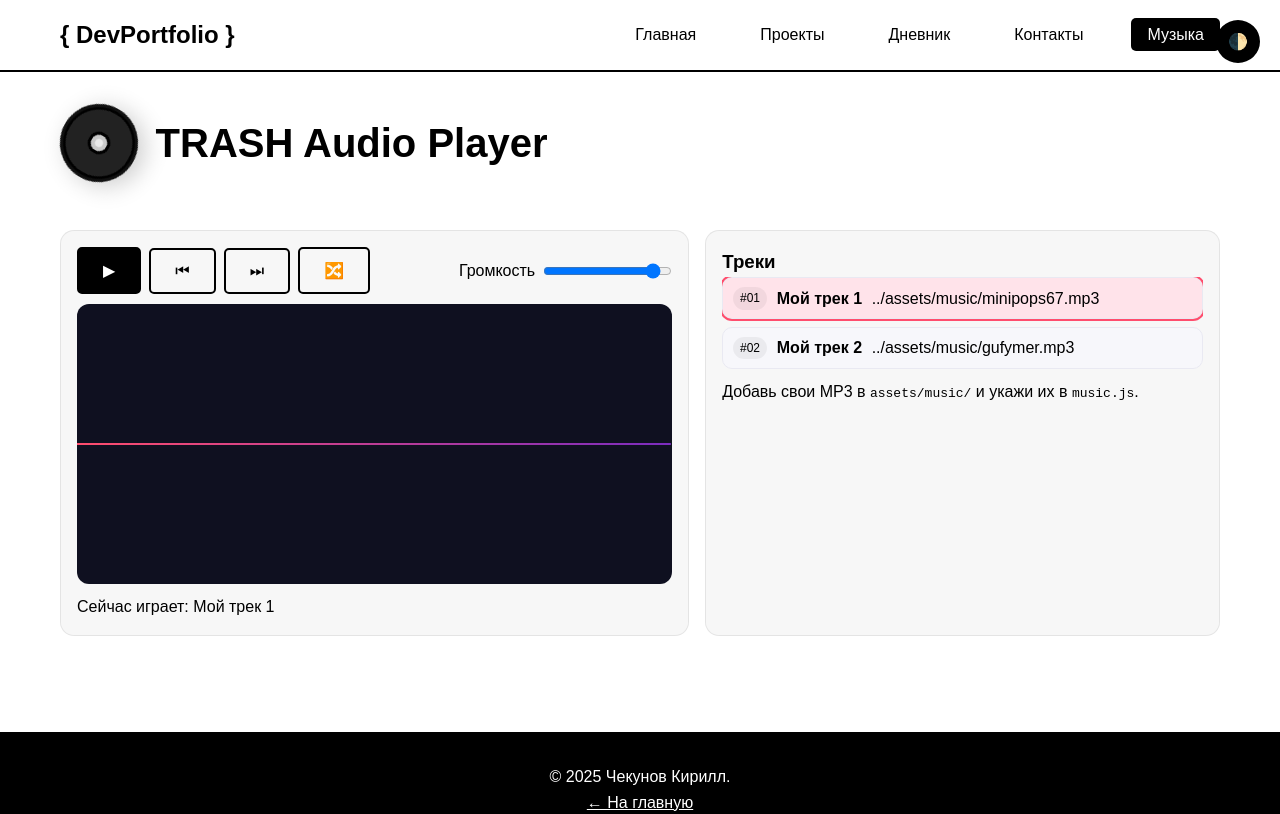
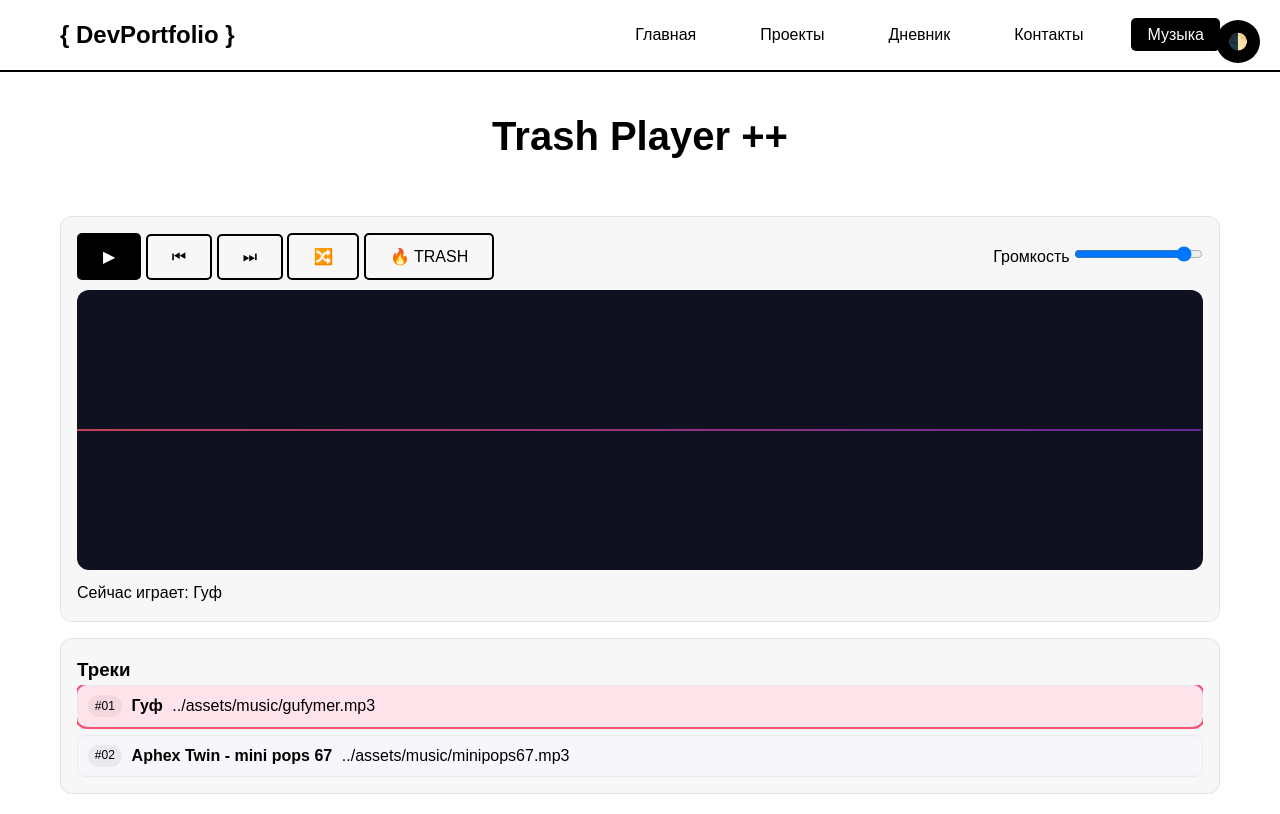
Before and after one commit to neponyaten/baseproject, a plain HTML site: page pages/music.html in a window 1280 px wide. Shown: the top 814 px of the page. Drawn offline with Linux system fonts and the light colour scheme.

Commit message:
upd music

```diff
--- a/pages/music.html
+++ b/pages/music.html
@@ -3,37 +3,20 @@
 <head>
   <meta charset="UTF-8">
   <meta name="viewport" content="width=device-width, initial-scale=1.0">
-  <title>DEV NEPONYATEN — Trash Player</title>
+  <title>DEV NEPONYATEN — Trash Player ++</title>
   <link rel="stylesheet" href="../styles/styles.css">
   <style>
-    :root{ --accent:#ff4d6d; }
-    body { overflow-x:hidden; }
-    .player-wrap{ display:grid; gap:1rem; grid-template-columns: 1fr; }
-    @media(min-width:900px){ .player-wrap{ grid-template-columns: 1.1fr .9fr; } }
-    .panel{ background: rgba(0,0,0,.03); border: 1px solid rgba(0,0,0,.08); border-radius: 14px; padding: 1rem; }
-    .controls{ display:flex; gap:.5rem; flex-wrap:wrap; align-items:center; }
-    .disc{ width:78px; height:78px; border-radius:50%; background:
-      radial-gradient(circle at 50% 50%, #000 0 20%, #222 21% 60%, #000 61% 100%);
-      position:relative; box-shadow: inset 0 0 0 3px #111, 0 8px 24px rgba(0,0,0,.2);
-      animation: spin 6s linear infinite; margin-right:.5rem;
-    }
-    .disc::after{ content:''; position:absolute; inset:50% auto auto 50%; width:16px;height:16px; background:#eaeaea;
-      transform: translate(-50%, -50%); border-radius:50%; box-shadow: inset 0 0 0 4px #c9c9c9; }
-    @keyframes spin{ to{ transform: rotate(360deg); } }
-    .canvas-wrap{ position:relative; border-radius:12px; overflow:hidden; background:#0f1020; }
+    .panel{ background: rgba(0,0,0,.03); border:1px solid rgba(0,0,0,.08); border-radius:12px; padding:1rem; }
+    .controls{ display:flex; gap:.5rem; align-items:center; flex-wrap:wrap; justify-content:space-between; }
+    .tracklist{ display:flex; flex-direction:column; gap:.5rem; max-height:420px; overflow:auto; }
+    .track{ display:flex; gap:.6rem; align-items:center; padding:.45rem .6rem; border-radius:10px; border:1px solid #e9e9f2; background:#f7f7fb; cursor:pointer; }
+    .track.active{ outline:2px solid #ff4d6d; background:#ffe3ea; }
+    .pill{ font-size:.75rem; padding:.1rem .45rem; border-radius:999px; background:#0000000d; }
+    .canvas-wrap{ border-radius:12px; overflow:hidden; background:#0f1020; }
     #wave{ width:100%; height:280px; display:block; }
-    .tracklist{ display:flex; flex-direction:column; gap:.5rem; max-height:420px; overflow:auto; }
-    .track{ display:flex; align-items:center; gap:.6rem; padding:.45rem .6rem; border-radius:10px;
-      background:#f7f7fb; border:1px solid #e9e9f2; cursor:pointer; transition: transform .12s ease, background .12s ease; }
-    .track:hover{ transform: translateY(-2px); }
-    .track.active{ outline:2px solid var(--accent); background:#ffe3ea; }
-    .pill{ font-size:.75rem; padding:.1rem .45rem; border-radius:999px; background:#0000000d; }
-    .fall{ position:fixed; left:0; top:-10vh; right:0; text-align:center; font-weight:800;
-      font-size: clamp(1rem, 3vw, 1.6rem); color:#111; text-shadow:0 2px 0 #fff;
-      animation: fall 1.5s linear forwards; pointer-events:none; z-index:9999;
-    }
-    @keyframes fall{ to{ transform: translateY(115vh) rotate(5deg); opacity:.3; } }
-    .shake{ animation: shake .3s linear; }
+
+    /* Trash effects */
+    .shake{ animation: shake .25s linear; }
     @keyframes shake{
       15%{ transform: translate(2px, -2px) rotate(-0.5deg); }
       35%{ transform: translate(-2px, 1px) rotate(0.6deg); }
@@ -41,6 +24,11 @@
       75%{ transform: translate(-2px, -2px) rotate(-0.3deg); }
       100%{ transform: translate(0, 0) rotate(0); }
     }
+    .fall{ position:fixed; left:0; top:-10vh; right:0; text-align:center; font-weight:800;
+      font-size: clamp(1rem, 3vw, 1.6rem); color:#111; text-shadow:0 2px 0 #fff;
+      animation: fall 1.5s linear forwards; pointer-events:none; z-index:9999; }
+    @keyframes fall{ to{ transform: translateY(115vh) rotate(5deg); opacity:.3; } }
+    .strobe{ filter: hue-rotate(30deg) saturate(1.25) brightness(1.12); transition: filter .12s linear; }
   </style>
 </head>
 <body>
@@ -68,27 +56,24 @@
 
   <main class="main-content">
     <div class="container">
-      <h1 class="section-title" style="display:flex; align-items:center; gap:.6rem;">
-        <div class="disc" id="disc"></div>
-        TRASH Audio Player
-      </h1>
+      <h1 class="section-title">Trash Player ++</h1>
 
-      <div class="player-wrap">
       <div class="panel">
-          <div class="controls" style="justify-content:space-between; margin-bottom:.6rem;">
         <div class="controls">
+          <div>
             <button class="btn" id="playBtn">▶</button>
             <button class="btn btn-outline" id="prevBtn">⏮</button>
             <button class="btn btn-outline" id="nextBtn">⏭</button>
-              <button class="btn btn-outline" id="shuffleBtn" title="Случайный порядок">🔀</button>
+            <button class="btn btn-outline" id="shuffleBtn">🔀</button>
+            <button class="btn btn-outline" id="trashToggle">🔥 TRASH</button>
           </div>
-            <div class="controls">
+          <div>
             <label class="tiny">Громкость</label>
             <input type="range" id="vol" min="0" max="1" step="0.01" value="0.9">
           </div>
         </div>
 
-          <div class="canvas-wrap">
+        <div class="canvas-wrap" style="margin-top:.6rem;">
           <canvas id="wave"></canvas>
         </div>
         <div id="now" class="tiny" style="margin-top:.6rem;">—</div>
@@ -96,11 +81,9 @@
         <audio id="player" crossorigin="anonymous"></audio>
       </div>
 
-        <div class="panel">
+      <div class="panel" style="margin-top:1rem;">
         <h3 style="margin-top:0;">Треки</h3>
-          <div class="tracklist" id="list"></div>
-          <p class="tiny" style="margin-top:.6rem;">Добавь свои MP3 в <code>assets/music/</code> и укажи их в <code>music.js</code>.</p>
-        </div>
+        <div id="list" class="tracklist"></div>
       </div>
     </div>
   </main>
--- a/scripts/music.js
+++ b/scripts/music.js
@@ -1,4 +1,4 @@
-// scripts/animations/music.js (strict stable build)
+// scripts/animations/music.js (trash boost build)
 (function(){
   'use strict';
   const $ = (s, r=document)=>r.querySelector(s);
@@ -6,8 +6,8 @@
 
   // ==== CONFIG: укажи свои треки ====
   const tracks = [
-    { title: 'Мой трек 1', src: '../assets/music/minipops67.mp3' },
-    { title: 'Мой трек 2', src: '../assets/music/gufymer.mp3' },
+    { title: 'Гуф', src: '../assets/music/gufymer.mp3' },
+    { title: 'Aphex Twin - mini pops 67', src: '../assets/music/minipops67.mp3' },
   ];
 
   // ==== DOM ====
@@ -17,32 +17,25 @@
   const prevBtn = $('#prevBtn');
   const nextBtn = $('#nextBtn');
   const shuffleBtn = $('#shuffleBtn');
+  const trashToggle = $('#trashToggle');
   const vol = $('#vol');
   const now = $('#now');
   const list = $('#list');
+  const logoSpan = document.querySelector('.logo span');
 
   // ==== STATE ====
-  let ctx = null;
-  let srcNode = null;
-  let analyser = null;
-  let gain = null;
-  let dataArr = null;
-  let raf = 0;
+  let ctx = null, srcNode = null, analyser = null, gain = null, dataArr = null, raf = 0;
   let index = 0;
   let shuffle = JSON.parse(localStorage.getItem('trash-shuffle') || 'true');
-
-  // ==== SAFETY ====
-  window.addEventListener('error', (e)=>{
-    console.warn('[global] Uncaught:', e.message);
-  });
+  let continuousTrash = false;
+  let flipLock = false;
+  const prefersReduced = window.matchMedia && window.matchMedia('(prefers-reduced-motion: reduce)').matches;
 
   // Разлочим аудио-контекст первым жестом
   (function unlockAudio(){
     const resume = async () => {
-      try {
-        if (!ctx) ctx = new (window.AudioContext || window.webkitAudioContext)();
-        if (ctx.state === 'suspended') await ctx.resume();
-      } catch(e) { console.warn('[audio] resume fail', e); }
+      try { if (!ctx) ctx = new (window.AudioContext || window.webkitAudioContext)();
+            if (ctx.state === 'suspended') await ctx.resume(); } catch(e) {}
       document.removeEventListener('click', resume);
       document.removeEventListener('touchstart', resume);
     };
@@ -92,17 +85,63 @@
       resize();
       analyser.getByteTimeDomainData(dataArr);
       cx.clearRect(0,0,canvas.width,canvas.height);
-      cx.beginPath();
-      cx.strokeStyle = grad();
+
+      // RMS (псевдо-бас)
+      let sum=0;
+      for (let i=0;i<dataArr.length;i++){ const d=(dataArr[i]-128)/128; sum+=d*d; }
+      const rms = Math.sqrt(sum/dataArr.length);
+
+      // baseline
+      cx.globalAlpha = 0.85;
+      cx.beginPath(); cx.strokeStyle = '#ffffff18';
+      cx.moveTo(0, canvas.height/2); cx.lineTo(canvas.width, canvas.height/2); cx.stroke();
+
+      // waveform
+      cx.globalAlpha = 1;
+      cx.beginPath(); cx.strokeStyle = grad();
       const slice = canvas.width / dataArr.length;
-      for (let i=0, x=0; i<dataArr.length; i++, x+=slice){
-        const y = (dataArr[i]/128.0) * (canvas.height/2);
-        if (i===0) cx.moveTo(0,y); else cx.lineTo(x,y);
+      for (let i=0,x=0;i<dataArr.length;i++,x+=slice){
+        const y = (dataArr[i]/128.0)*(canvas.height/2);
+        (i===0?cx.moveTo(0,y):cx.lineTo(x,y));
       }
-      cx.lineWidth = 2; cx.stroke();
+      cx.lineWidth = Math.max(1.5, 1.5 + rms*3);
+      cx.stroke();
+
+      // === Trash FX ===
+      if (!prefersReduced && (rms > 0.20 || continuousTrash)) {
+        document.body.classList.add('shake');
+        setTimeout(()=>document.body.classList.remove('shake'), 160);
+
+        // strobe pulse
+        document.body.classList.add('strobe');
+        setTimeout(()=>document.body.classList.remove('strobe'), 120);
+
+        // falling text
+        spawnFall();
+
+        // logo flip
+        if (!flipLock && logoSpan){
+          flipLock = true;
+          const orig = logoSpan.textContent;
+          logoSpan.textContent = '{ DJ Dev }';
+          setTimeout(()=>{ logoSpan.textContent = orig; flipLock = false; }, 900);
+        }
+      }
+
       raf = requestAnimationFrame(tick);
     }
     raf = requestAnimationFrame(tick);
+  }
+
+  function spawnFall(){
+    const el = document.createElement('div');
+    el.className = 'fall';
+    const words = ['BASS!', 'DROP!', 'TRASH!', 'DJ DEV!', 'BOOM!', 'WAVE!', '🔥', '🎵'];
+    el.textContent = words[Math.floor(Math.random()*words.length)];
+    el.style.color = ['#111','#333','#555'][Math.floor(Math.random()*3)];
+    el.style.transform = `rotate(${(Math.random()*10-5)}deg)`;
+    document.body.appendChild(el);
+    setTimeout(()=> el.remove(), 1500);
   }
 
   function renderList(){
@@ -115,10 +154,7 @@
       </div>
     `).join('');
     $$('#list .track').forEach(el=>{
-      el.addEventListener('click', ()=>{
-        index = +el.dataset.i;
-        select(index, true);
-      });
+      el.addEventListener('click', ()=>{ index = +el.dataset.i; select(index, true); });
     });
   }
 
@@ -136,16 +172,14 @@
 
     const onCanPlay = async () => {
       audio.removeEventListener('canplay', onCanPlay);
-      try {
-        if (autoplay) await audio.play();
-      } catch(e) { console.warn('[audio] play failed', e); }
+      try { if (autoplay) await audio.play(); } catch(e) { console.warn('[audio] play failed', e); }
     };
     audio.addEventListener('canplay', onCanPlay);
 
     audio.onerror = (e) => {
       const code = (audio.error && audio.error.code) || 0;
       console.warn('[audio] error', code, t.src, e);
-      alert('Ошибка загрузки аудио. Проверь путь и что ты открыл страницу через http://localhost:...');
+      alert('Ошибка загрузки аудио. Проверь путь и что открыто через http://localhost:... или GitHub Pages.');
     };
   }
 
@@ -180,13 +214,26 @@
     localStorage.setItem('trash-shuffle', JSON.stringify(shuffle));
     alert(shuffle ? '🔀 Случайный порядок' : '➡️ По порядку');
   });
+  trashToggle?.addEventListener('click', ()=>{
+    continuousTrash = !continuousTrash;
+    alert(continuousTrash ? '🔥 TRASH MODE — ВКЛ' : '🔥 TRASH MODE — ВЫКЛ');
+  });
   vol?.addEventListener('input', ()=> audio.volume = +vol.value);
-
   audio?.addEventListener('play', async ()=>{
     try { if (ctx && ctx.state==='suspended') await ctx.resume(); } catch {}
     playBtn.textContent='⏸';
   });
   audio?.addEventListener('pause', ()=> playBtn.textContent='▶');
+  audio?.addEventListener('ended', ()=> select(nextIndex(), true));
+
+  // Hotkeys
+  document.addEventListener('keydown', (e)=>{
+    if (['INPUT','TEXTAREA'].includes((e.target.tagName||'').toUpperCase())) return;
+    if (e.code==='Space'){ e.preventDefault(); playBtn.click(); }
+    if (e.code==='ArrowRight'){ nextBtn.click(); }
+    if (e.code==='ArrowLeft'){ prevBtn.click(); }
+    if (e.key.toLowerCase()==='t'){ trashToggle.click(); }
+  });
 
   // Init
   document.addEventListener('DOMContentLoaded', ()=>{
```
Lines whose indentation alone changed are shown as unchanged.
